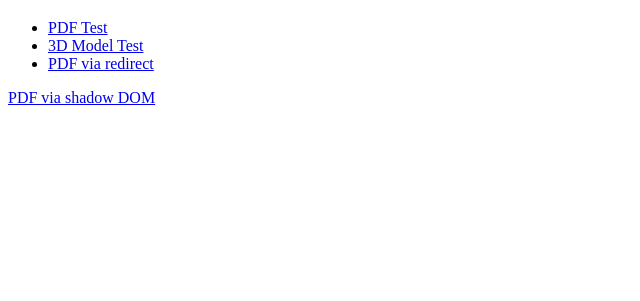
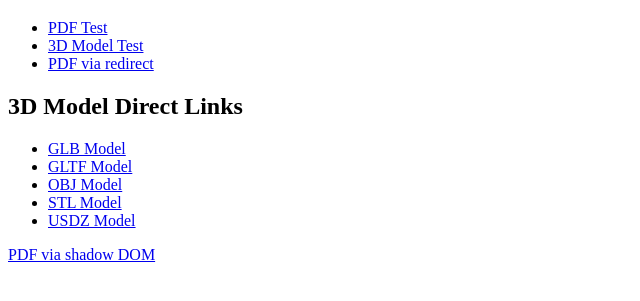
Before and after one commit to SkyBlueObserver/sky-test-site, a plain HTML site: page index.html in a window 1280 px wide. Shown: the part 61-362 px from the top of the page, without its empty margins (0-640 px from the left). Drawn offline with Linux system fonts and the light colour scheme.

Commit message:
Add 3D model links and shadow DOM example
Added direct links for various 3D model formats and a shadow DOM link.

```diff
--- a/index.html
+++ b/index.html
@@ -13,6 +13,15 @@
     <li><a href="https://www.merckvaccines.com/vaxneuvancepneumovax23/">PDF via redirect</a></li>
 </ul>
 
+<h2>3D Model Direct Links</h2>
+<ul>
+    <li><a href="astronaut.glb">GLB Model</a></li>
+    <li><a href="helmet.gltf">GLTF Model</a></li>
+    <li><a href="model.obj">OBJ Model</a></li>
+    <li><a href="model.stl">STL Model</a></li>
+    <li><a href="model.usdz">USDZ Model</a></li>
+</ul>
+
 <div id="shadow-host"></div>
 <script>
   const host = document.getElementById('shadow-host');
```
